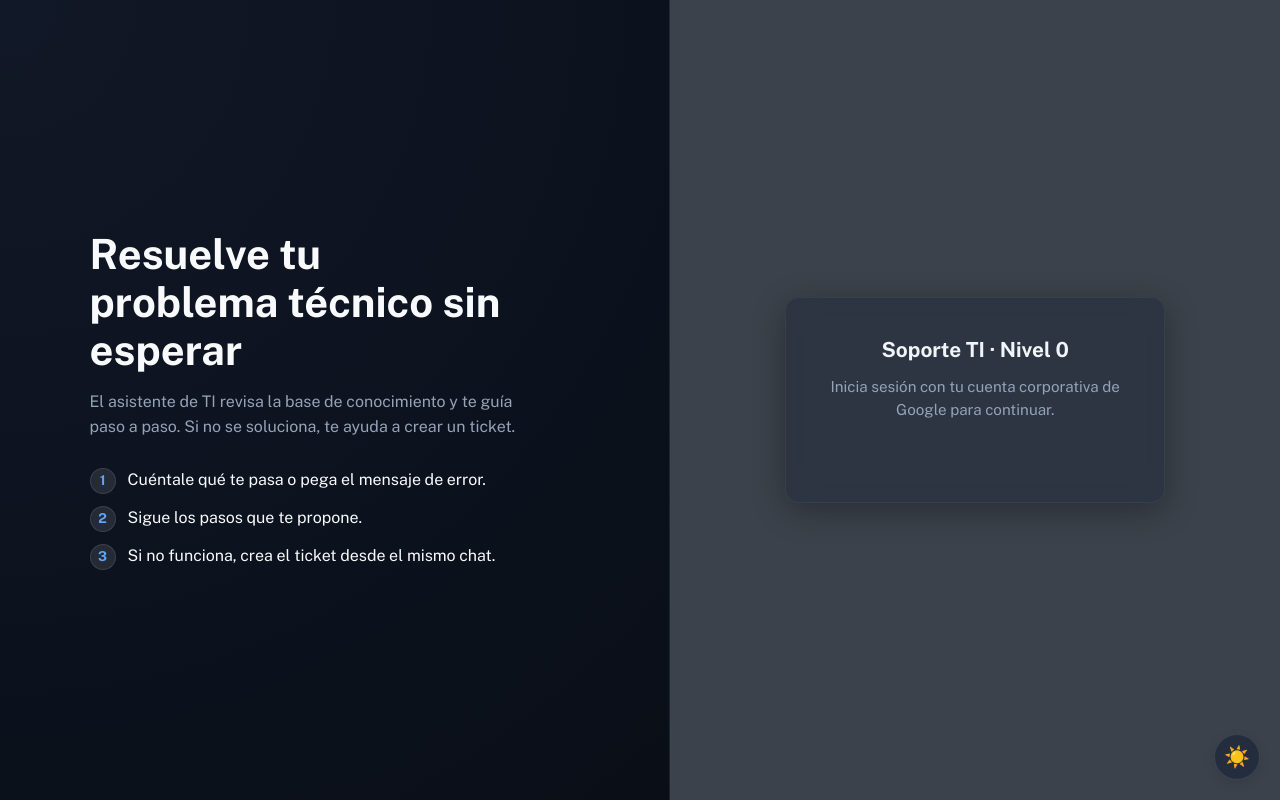
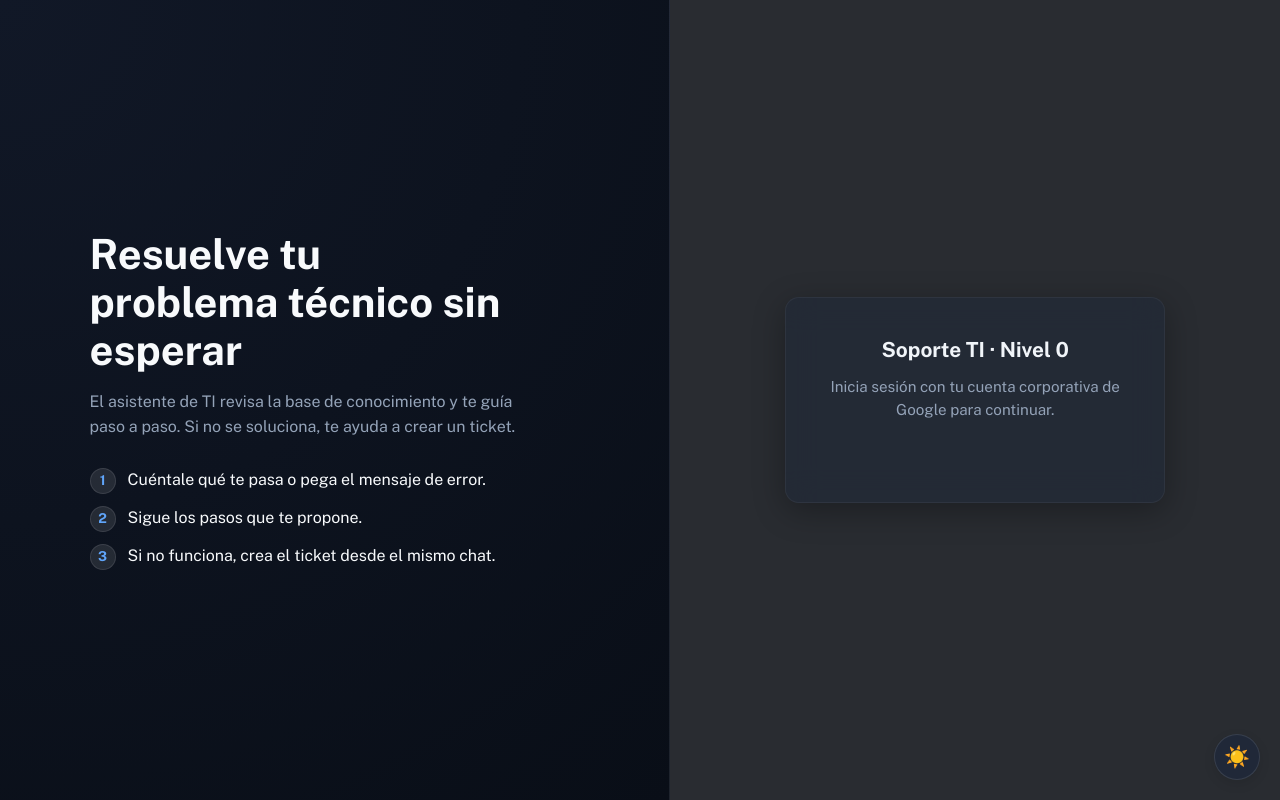
Before and after one commit to ronmardi/agente, a website: page public/index.html in a window 1280 px wide. Both pictures are taken after a click on the button "Cambiar tema". Drawn offline with nearby package versions, Linux system fonts and the light colour scheme; no server answers.

```diff
--- a/public/index.html
+++ b/public/index.html
@@ -129,7 +129,7 @@
 
   /* Corrección de Login */
   body.dark-theme .lado { background: radial-gradient(circle at top left, #111827, #090e17); border-right: 1px solid var(--linea); }
-  body.dark-theme .acceso { background: #3c424b; }
+  body.dark-theme .acceso { background: #292c31; }
   body.dark-theme .lado h1, body.dark-theme .lado ul span { color: #f8fafc; }
   body.dark-theme .lado p { color: #94a3b8; }
   body.dark-theme .lado li b { background: rgba(255, 255, 255, 0.1); color: #60a5fa; border: 1px solid rgba(255, 255, 255, 0.1); }
```
